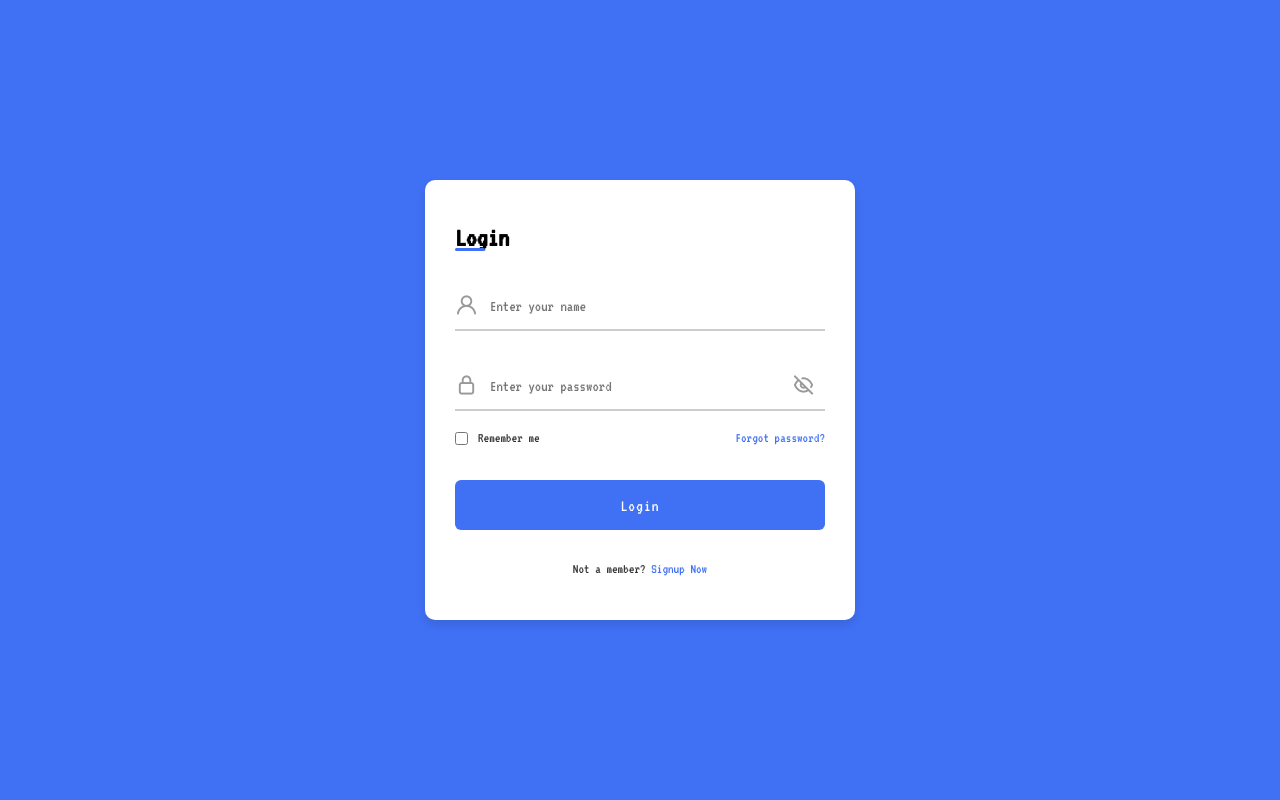
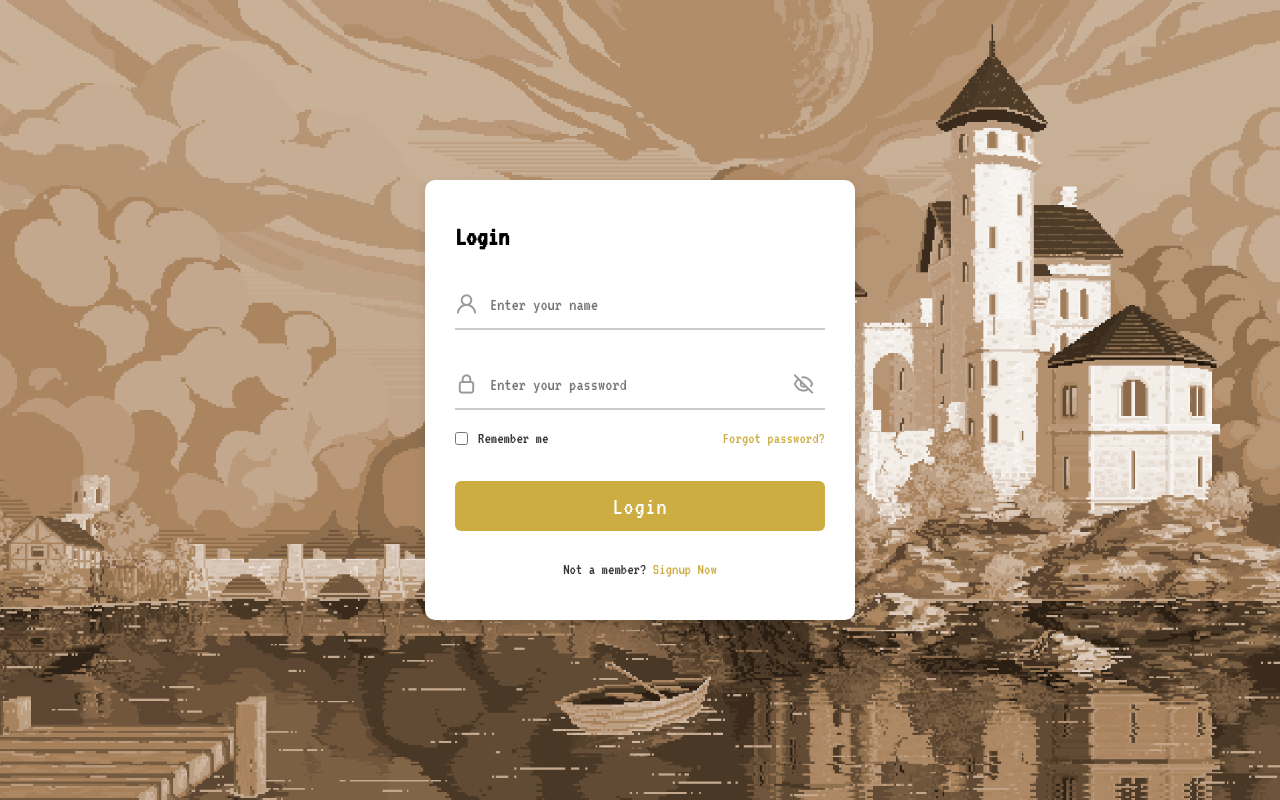
Before and after one commit to Nicel193/BattleCardGame, a website: page client/views/registration.html in a window 1280 px wide. Drawn offline with nearby package versions, Linux system fonts and the light colour scheme.

Commit message:
Registration refactor

```diff
--- a/client/styles/registration.css
+++ b/client/styles/registration.css
@@ -1,21 +1,24 @@
 @import url('https://fonts.googleapis.com/css2?family=VT323&display=swap');
 
-*{
+* {
     margin: 0;
     padding: 0;
     box-sizing: border-box;
     font-family: 'VT323', sans-serif;
 }
 
-body{
+body {
     height: 100vh;
     display: flex;
     align-items: center;
     justify-content: center;
-    background-color: #4070f4;
+    background-image: url('../assets/background.png');
+    background-size: cover;
+    background-repeat: no-repeat;
+    background-position: center;
 }
 
-.container{
+.container {
     position: relative;
     max-width: 430px;
     width: 100%;
@@ -26,7 +29,7 @@ body{
     margin: 0 20px;
 }
 
-.container .forms{
+.container .forms {
     display: flex;
     align-items: center;
     height: 440px;
@@ -35,73 +38,65 @@ body{
 }
 
 
-.container .form{
+.container .form {
     width: 50%;
     padding: 30px;
     background-color: #fff;
     transition: margin-left 0.18s ease;
 }
 
-.container.active .login{
+.container.active .login {
     margin-left: -50%;
     opacity: 0;
     transition: margin-left 0.18s ease, opacity 0.15s ease;
 }
 
-.container .signup{
+.container .signup {
     opacity: 0;
     transition: opacity 0.09s ease;
 }
-.container.active .signup{
+
+.container.active .signup {
     opacity: 1;
     transition: opacity 0.2s ease;
 }
 
-.container.active .forms{
+.container.active .forms {
     height: 600px;
 }
-.container .form .title{
+
+.container .form .title {
     position: relative;
     font-size: 27px;
     font-weight: 600;
 }
 
-.form .title::before{
-    content: '';
-    position: absolute;
-    left: 0;
-    bottom: 0;
-    height: 3px;
-    width: 30px;
-    background-color: #4070f4;
-    border-radius: 25px;
-}
-
-.form .input-field{
+.form .input-field {
     position: relative;
     height: 50px;
     width: 100%;
     margin-top: 30px;
 }
 
-.input-field input{
+.input-field input {
     position: absolute;
     height: 100%;
     width: 100%;
     padding: 0 35px;
     border: none;
     outline: none;
-    font-size: 16px;
+    font-size: 18px;
     border-bottom: 2px solid #ccc;
     border-top: 2px solid transparent;
     transition: all 0.2s ease;
 }
 
-.input-field input:is(:focus, :valid){
-    border-bottom-color: #4070f4;
+.input-field input:is(:focus, :valid) {
+    border-bottom-color: #cdad41;
+
 }
 
-.input-field i{
+.input-field i {
     position: absolute;
     top: 50%;
     transform: translateY(-50%);
@@ -110,70 +105,75 @@ body{
     transition: all 0.2s ease;
 }
 
-.input-field input:is(:focus, :valid) ~ i{
-    color: #4070f4;
+.input-field input:is(:focus, :valid)~i {
+    color: #cdad41;
+
 }
 
-.input-field i.icon{
+.input-field i.icon {
     left: 0;
 }
-.input-field i.showHidePw{
+
+.input-field i.showHidePw {
     right: 0;
     cursor: pointer;
     padding: 10px;
 }
 
-.form .checkbox-text{
+.form .checkbox-text {
     display: flex;
     align-items: center;
     justify-content: space-between;
     margin-top: 20px;
 }
 
-.checkbox-text .checkbox-content{
+.checkbox-text .checkbox-content {
     display: flex;
     align-items: center;
 }
 
-.checkbox-content input{
+.checkbox-content input {
     margin-right: 10px;
-    accent-color: #4070f4;
+    accent-color: #cdad41;
+
 }
 
-.form .text{
+.form .text {
     color: #333;
-    font-size: 14px;
+    font-size: 16px;
 }
 
-.form a.text{
-    color: #4070f4;
+.form a.text {
+    color: #cdad41;
+
     text-decoration: none;
 }
-.form a:hover{
+
+.form a:hover {
     text-decoration: underline;
 }
 
-.form .button{
+.form .button {
     margin-top: 35px;
 }
 
-.form .button input{
+.form .button input {
     border: none;
     color: #fff;
-    font-size: 17px;
+    font-size: 25px;
     font-weight: 500;
     letter-spacing: 1px;
     border-radius: 6px;
-    background-color: #4070f4;
+    background-color: #cdad41;
     cursor: pointer;
     transition: all 0.3s ease;
 }
 
-.button input:hover{
-    background-color: #265df2;
+.button input:hover {
+    background-color: #cdad41;
 }
 
-.form .login-signup{
+.form .login-signup {
     margin-top: 30px;
     text-align: center;
 }
```
Also changed, not shown: client/assets/background.png (added).
